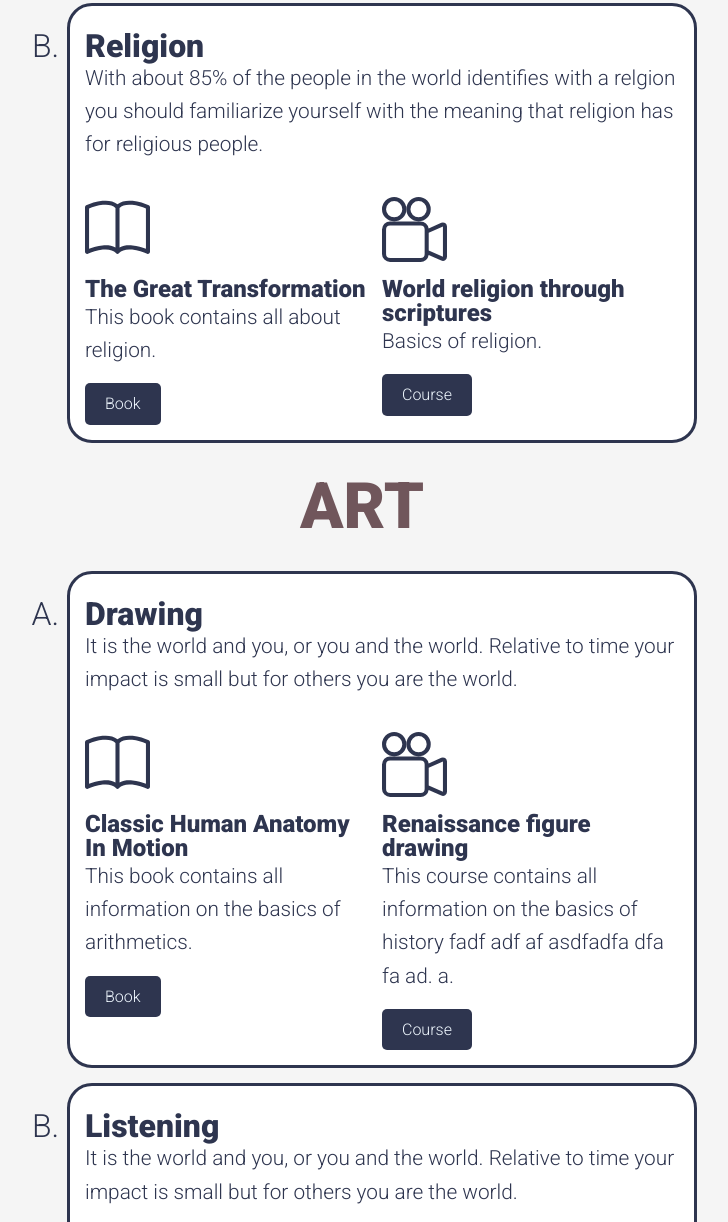
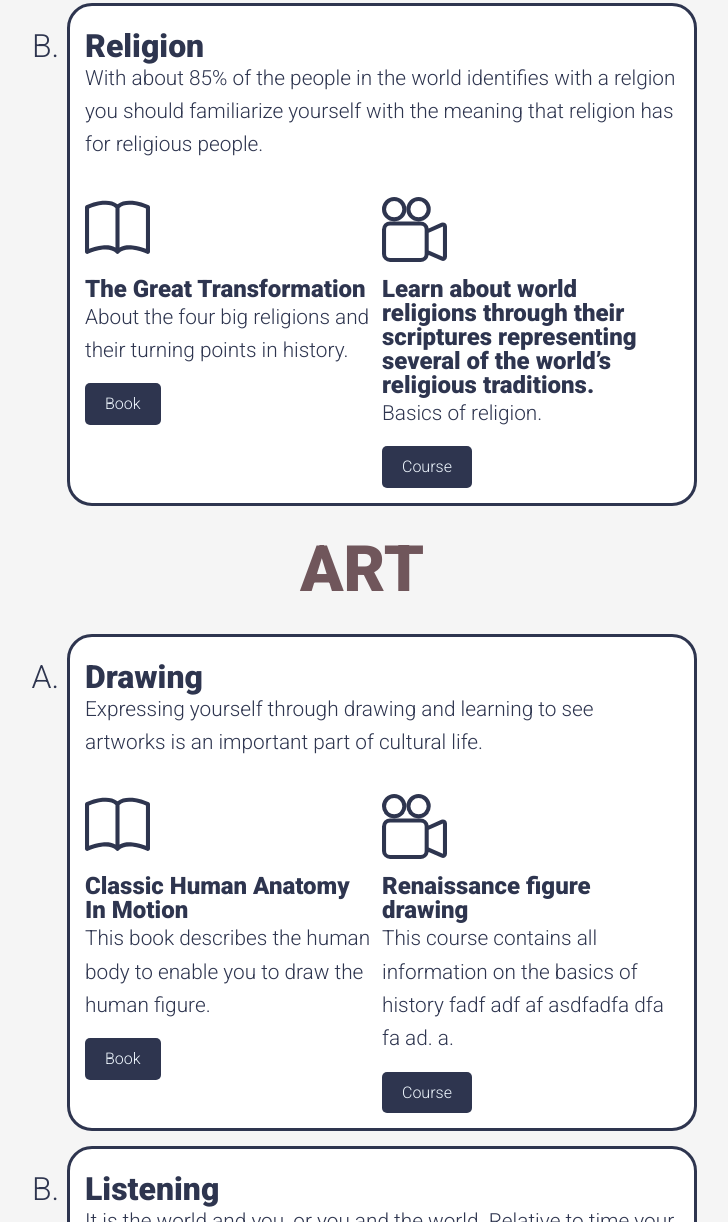
Before and after one commit to dncoso/dncoso.github.io, a plain HTML site: page index.html in a window 1280 px wide. Shown: the part 2236-3458 px from the top of the page, without its empty margins (278-1006 px from the left). Drawn offline with nearby package versions, Linux system fonts and the light colour scheme.

Commit message:
Update index.html

```diff
--- a/index.html
+++ b/index.html
@@ -3,7 +3,7 @@
     <head><link rel="stylesheet" href="https://cdnjs.cloudflare.com/ajax/libs/normalize/8.0.1/normalize.css">
         <title>The Spark Program!</title>
         <meta name="viewport" content="width=device-width, initial-scale=1">
-        <meta name="author" content="Daniel">
+        <meta name="author" content="Daniel, Visit: azuresverige.se">
         <link href="style.css" rel="stylesheet">
         <link href="https://fonts.googleapis.com/css?family=Lora|Ubuntu:300,400,700&display=swap" rel="stylesheet">
         <link href="https://fonts.googleapis.com/css2?family=Roboto:wght@300;900&display=swap" rel="stylesheet">
@@ -103,12 +103,12 @@
                                  <svg xmlns="http://www.w3.org/2000/svg" width="65" height="65" fill="currentColor" class="bi bi-book" viewBox="0 0 16 16">
   <path d="M1 2.828c.885-.37 2.154-.769 3.388-.893 1.33-.134 2.458.063 3.112.752v9.746c-.935-.53-2.12-.603-3.213-.493-1.18.12-2.37.461-3.287.811V2.828zm7.5-.141c.654-.689 1.782-.886 3.112-.752 1.234.124 2.503.523 3.388.893v9.923c-.918-.35-2.107-.692-3.287-.81-1.094-.111-2.278-.039-3.213.492V2.687zM8 1.783C7.015.936 5.587.81 4.287.94c-1.514.153-3.042.672-3.994 1.105A.5.5 0 0 0 0 2.5v11a.5.5 0 0 0 .707.455c.882-.4 2.303-.881 3.68-1.02 1.409-.142 2.59.087 3.223.877a.5.5 0 0 0 .78 0c.633-.79 1.814-1.019 3.222-.877 1.378.139 2.8.62 3.681 1.02A.5.5 0 0 0 16 13.5v-11a.5.5 0 0 0-.293-.455c-.952-.433-2.48-.952-3.994-1.105C10.413.809 8.985.936 8 1.783z"/>
 </svg>
-                                    <h5>The Great Transformation</h5><p class="description">This book contains all about religion.</p>
+                                    <h5>The Great Transformation</h5><p class="description">About the four big religions and their turning points in history.</p>
                                     <a class="btn btn-accent" href="https://www.amazon.com/gp/product/B000GCFCGY/ref=dbs_a_def_rwt_hsch_vapi_tkin_p1_i2" target="_blank">Book</a>
                             </div>
                             <div>
                                  <svg xmlns="http://www.w3.org/2000/svg" width="65" height="65" fill="currentColor" class="bi bi-camera-reels" viewBox="0 0 16 16">  <path d="M6 3a3 3 0 1 1-6 0 3 3 0 0 1 6 0zM1 3a2 2 0 1 0 4 0 2 2 0 0 0-4 0z"/>  <path d="M9 6h.5a2 2 0 0 1 1.983 1.738l3.11-1.382A1 1 0 0 1 16 7.269v7.462a1 1 0 0 1-1.406.913l-3.111-1.382A2 2 0 0 1 9.5 16H2a2 2 0 0 1-2-2V8a2 2 0 0 1 2-2h7zm6 8.73V7.27l-3.5 1.555v4.35l3.5 1.556zM1 8v6a1 1 0 0 0 1 1h7.5a1 1 0 0 0 1-1V8a1 1 0 0 0-1-1H2a1 1 0 0 0-1 1z"/>  <path d="M9 6a3 3 0 1 0 0-6 3 3 0 0 0 0 6zM7 3a2 2 0 1 1 4 0 2 2 0 0 1-4 0z"/></svg>
-                                    <h5>World religion through scriptures</h5><p class="description">Basics of religion.</p>
+                                    <h5>Learn about world religions through their scriptures representing several of the world’s religious traditions.</h5><p class="description">Basics of religion.</p>
                                     <a class="btn btn-accent" href="https://www.edx.org/xseries/harvardx-world-religions-through-scriptures" target="_blank">Course</a>
                             </div>
 
@@ -120,7 +120,7 @@
                 <h2 class="h2-subject">ART</h2>
                 <ol>
                     <li>
-                        <h4>Drawing</h4><p class="description">It is the world and you, or you and the world. Relative to time your impact is small but for others you are the world.</p>
+                        <h4>Drawing</h4><p class="description">Expressing yourself through drawing and learning to see artworks is an important part of cultural life.</p>
 
                         <div class="row">
 
@@ -128,7 +128,7 @@
                                 <svg xmlns="http://www.w3.org/2000/svg" width="65" height="65" fill="currentColor" class="bi bi-book" viewBox="0 0 16 16">
   <path d="M1 2.828c.885-.37 2.154-.769 3.388-.893 1.33-.134 2.458.063 3.112.752v9.746c-.935-.53-2.12-.603-3.213-.493-1.18.12-2.37.461-3.287.811V2.828zm7.5-.141c.654-.689 1.782-.886 3.112-.752 1.234.124 2.503.523 3.388.893v9.923c-.918-.35-2.107-.692-3.287-.81-1.094-.111-2.278-.039-3.213.492V2.687zM8 1.783C7.015.936 5.587.81 4.287.94c-1.514.153-3.042.672-3.994 1.105A.5.5 0 0 0 0 2.5v11a.5.5 0 0 0 .707.455c.882-.4 2.303-.881 3.68-1.02 1.409-.142 2.59.087 3.223.877a.5.5 0 0 0 .78 0c.633-.79 1.814-1.019 3.222-.877 1.378.139 2.8.62 3.681 1.02A.5.5 0 0 0 16 13.5v-11a.5.5 0 0 0-.293-.455c-.952-.433-2.48-.952-3.994-1.105C10.413.809 8.985.936 8 1.783z"/>
 </svg>
-                                    <h5>Classic Human Anatomy In Motion</h5><p class="description">This book contains all information on the basics of arithmetics.</p>
+                                    <h5>Classic Human Anatomy In Motion</h5><p class="description">This book describes the human body to enable you to draw the human figure.</p>
                                     <a class="btn btn-accent" href="https://www.amazon.se/Classic-Human-Anatomy-Motion-Dynamics/dp/0770434142/ref=pd_sim_1/262-9706195-8779341?pd_rd_w=duJvn&pf_rd_p=6469eaa9-63e0-4609-99c0-ff67d019cf87&pf_rd_r=VJ6Q95SEH4ZR3MWJPE5T&pd_rd_r=67efe1bd-4011-4df4-a25d-6ee3d513c34e&pd_rd_wg=cJHf5&pd_rd_i=0770434142&psc=1" target="_blank">Book</a>
                             </div>
 
```
